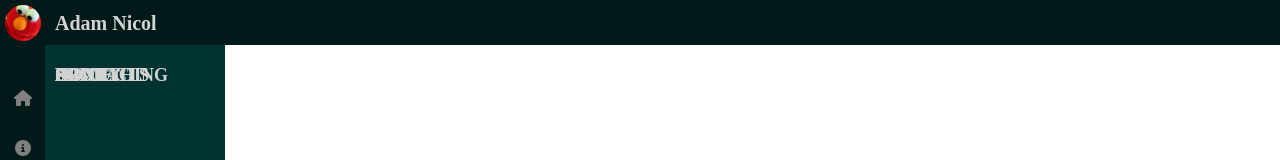
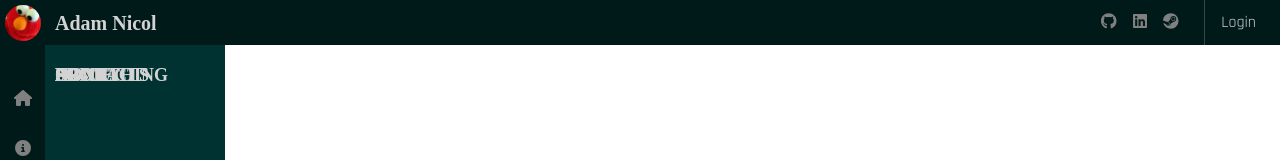
Before and after one commit to adamnicol/Portfolio, a React (Create React App) app in the folder client/: page /login in a window 1280 px wide. Shown: the top 160 px of the page. Built offline with nearby package versions, Linux system fonts and the light colour scheme; the HTML template or start-up script is replaced by a standard one; a web font is replaced by a local one.

Commit message:
Added login button and links to socials

```diff
--- a/client/package.json
+++ b/client/package.json
@@ -4,6 +4,7 @@
   "private": true,
   "dependencies": {
     "@fortawesome/fontawesome-svg-core": "^6.1.2",
+    "@fortawesome/free-brands-svg-icons": "^6.2.0",
     "@fortawesome/free-regular-svg-icons": "^6.1.2",
     "@fortawesome/free-solid-svg-icons": "^6.1.2",
     "@fortawesome/react-fontawesome": "^0.2.0",
--- a/client/src/components/layout/Header.tsx
+++ b/client/src/components/layout/Header.tsx
@@ -1,11 +1,65 @@
+import { Link } from "react-router-dom";
+import { FontAwesomeIcon } from "@fortawesome/react-fontawesome";
+import {
+  faGithub,
+  faLinkedin,
+  faSteam,
+} from "@fortawesome/free-brands-svg-icons";
+import { IconProp } from "@fortawesome/fontawesome-svg-core";
+
+const socials = [
+  { name: "GitHub", url: "https://github.com/adamnicol", icon: faGithub },
+  { name: "LinkedIn", url: "https://www.linkedin.com", icon: faLinkedin },
+  {
+    name: "Steam",
+    url: "https://steamcommunity.com/id/Kobrakai85",
+    icon: faSteam,
+  },
+];
+
 function Header() {
   return (
     <header className="d-flex align-items-center">
+      <HeaderLeft />
+      <span className="me-auto" />
+      <HeaderRight />
+    </header>
+  );
+}
+
+function HeaderLeft() {
+  return (
+    <>
       <span className="logo">
         <img src={require("../../images/logo.jpg")} alt="logo" />
       </span>
       <span className="title">Adam Nicol</span>
-    </header>
+    </>
+  );
+}
+
+function HeaderRight() {
+  return (
+    <div className="hstack gap-3 me-4">
+      {socials.map((item, index) => {
+        return (
+          <a
+            key={index}
+            title={item.name}
+            href={item.url}
+            target="_blank"
+            className="nav-icon"
+          >
+            <FontAwesomeIcon icon={item.icon as IconProp} />
+          </a>
+        );
+      })}
+
+      <div className="vr nav-link" />
+      <Link to="#" className="login-link">
+        Login
+      </Link>
+    </div>
   );
 }
 
--- a/client/src/css/bootstrap.scss
+++ b/client/src/css/bootstrap.scss
@@ -36,4 +36,4 @@
 //@import "../../node_modules/bootstrap/scss/carousel";
 //@import "../../node_modules/bootstrap/scss/spinners";
 //@import "../../node_modules/bootstrap/scss/offcanvas";
-//@import "../../node_modules/bootstrap/scss/helpers";
+@import "../../node_modules/bootstrap/scss/helpers";
--- a/client/src/css/styles.scss
+++ b/client/src/css/styles.scss
@@ -39,11 +39,23 @@ header {
   top: $nav-compact;
   left: 0;
 
+  li {
+    line-height: 50px;
+  }
+}
+
 .side-panel-left {
   width: $nav-compact;
   background-color: $theme-primary;
   text-align: center;
   padding-top: 30px;
+}
+
+.side-panel-right {
+  width: $nav-full;
+  background-color: $theme-secondary;
+  padding-top: 30px;
+}
 
 .nav-icon {
   color: gray;
@@ -52,12 +64,6 @@ header {
 .nav-icon:hover {
   color: white;
 }
-  }
-
-  .side-panel-right {
-    width: $nav-full;
-    background-color: $theme-secondary;
-    padding-top: 30px;
 
 .nav-link {
   text-decoration: none;
@@ -70,12 +76,6 @@ header {
 
 .nav-link:hover {
   color: white;
-    }
-  }
-
-  li {
-    line-height: 50px;
-  }
 }
 
 @media (max-width: 768px) {
@@ -112,6 +112,14 @@ header {
   border-left-color: $theme-accent;
 }
 
+.login-link {
+  color: $theme-primary-text;
+}
+
+.login-link:hover {
+  color: white;
+}
+
 a {
   text-decoration: none;
 }
```
Also changed, not shown: 1 other file (tests, documents, lock files or other folders). Lines whose indentation alone changed are shown as unchanged.
